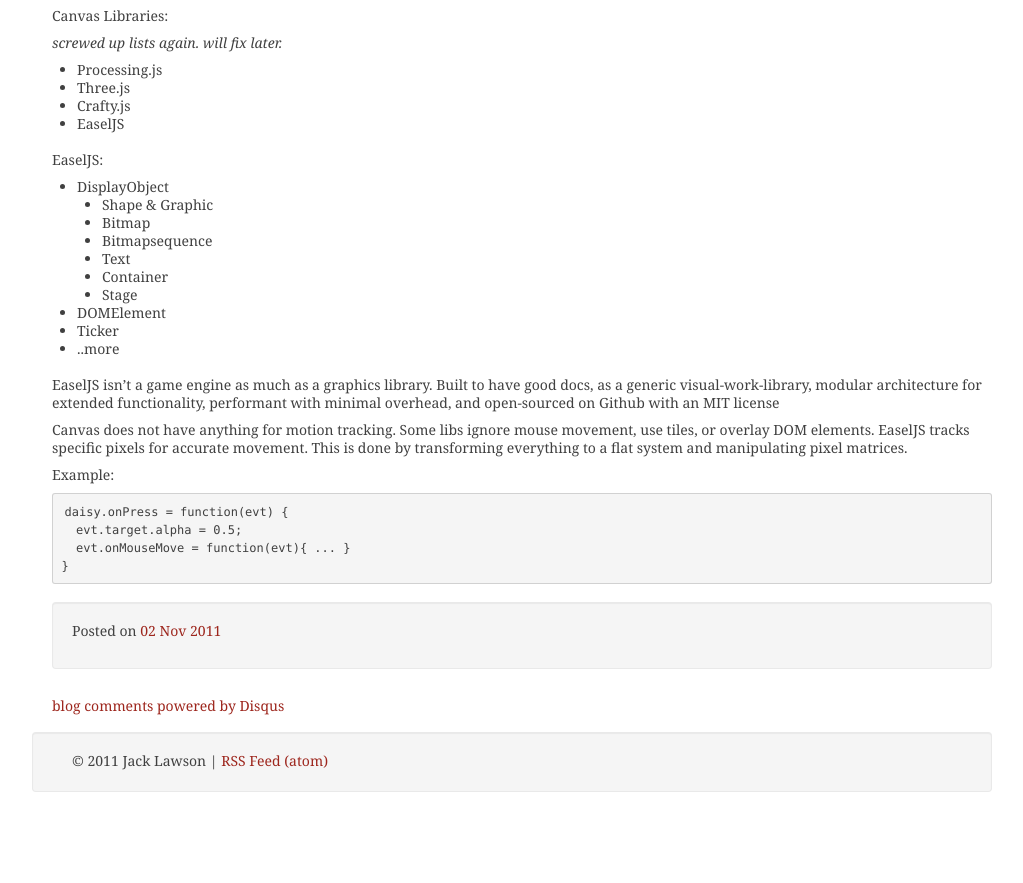
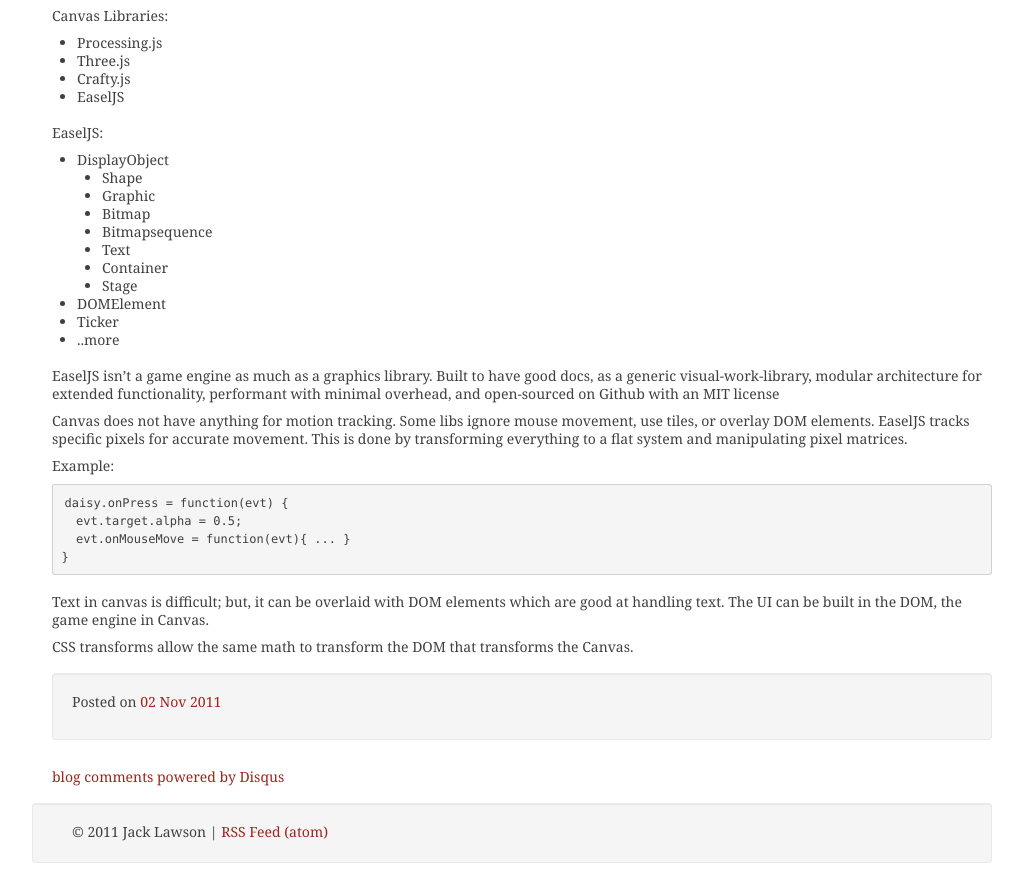
Before and after one commit to ajacksified/ajacksified.github.com, a Jekyll site: the page built from _posts/2011-11-02-new-game-conf-liveblog-2.markdown, in a window 1280 px wide and 1400 px high, scrolled down 1743 px. Shown: the part 517-1400 px from the top of the window, without its empty margins (118-1141 px from the left). Built offline with Jekyll 4.4.1, drawn with Linux system fonts in a browser that asks for light colours; nearby versions of some CDN libraries; some web fonts are replaced; Markdown is read by kramdown in place of the engine named in the settings; comment, search, counter and statistics services are not loaded; before the commit the page ends 3072 px from its top, so only the background shows below that.

Commit message:
Day 2 - keynote

```diff
--- a/_posts/2011-11-02-new-game-conf-liveblog-2.markdown
+++ b/_posts/2011-11-02-new-game-conf-liveblog-2.markdown
@@ -146,8 +146,6 @@
 
 Canvas Libraries:
 
-*screwed up lists again. will fix later.*
-
 * Processing.js
 * Three.js
 * Crafty.js
@@ -156,7 +154,8 @@
 EaselJS:
 
 * DisplayObject
-    * Shape &amp; Graphic
+    * Shape
+    * Graphic
     * Bitmap
     * Bitmapsequence
     * Text
@@ -182,3 +181,11 @@
       evt.target.alpha = 0.5;
       evt.onMouseMove = function(evt){ ... }
     }
+
+
+Text in canvas is difficult; but, it can be overlaid with DOM elements which
+are good at handling text. The UI can be built in the DOM, the game engine
+in Canvas.
+
+CSS transforms allow the same math to transform the DOM that transforms the
+Canvas.
```
